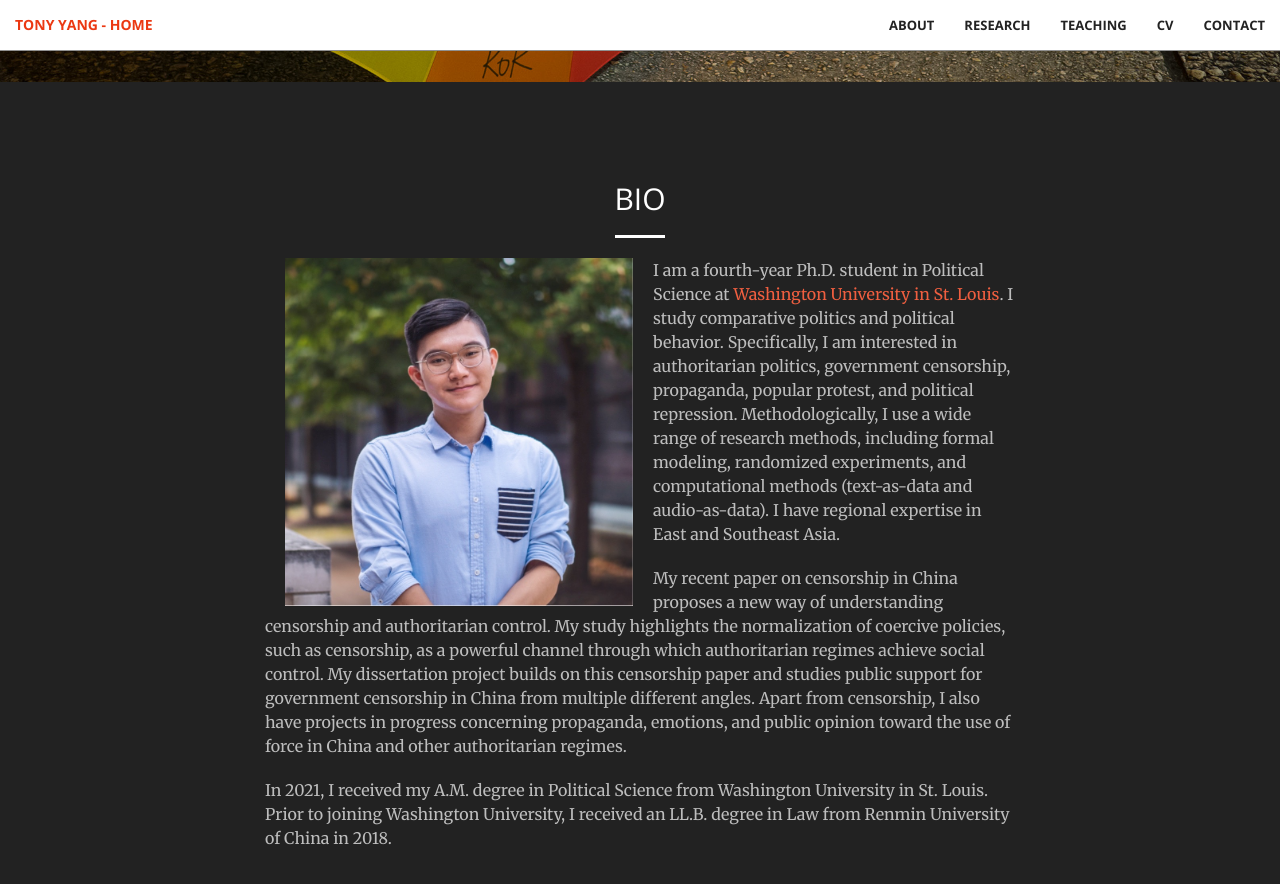
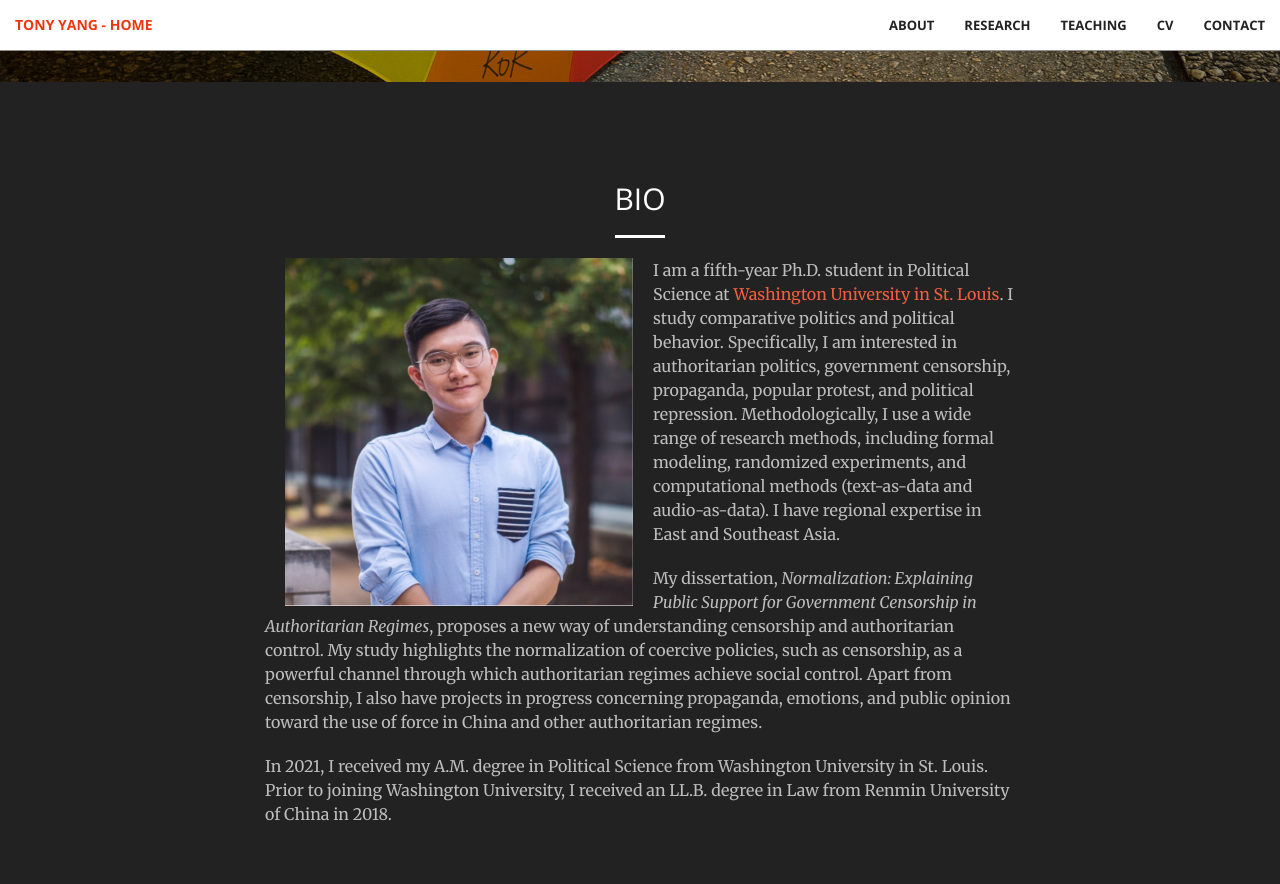
Before and after one commit to tonyhsfz/website, a Jekyll site: the page built from index.html, in a window 1280 px wide and 900 px high, scrolled down 818 px. Shown: the top 884 px of the window. Built offline with Jekyll 4.4.1, drawn with Linux system fonts in a browser that asks for light colours.

Commit message:
Update Bio.html

```diff
--- a/_includes/Bio.html
+++ b/_includes/Bio.html
@@ -6,8 +6,8 @@
                 <hr class="light">
                 <p></p>
                 <img align="left" src="img/Yang.JPG" hspace="20"  width="348" height="348" >
-                <p class="text-faded">I am a fourth-year Ph.D. student in Political Science at <a href="https://polisci.wustl.edu/">Washington University in St. Louis</a>. I study comparative politics and political behavior. Specifically, I am interested in authoritarian politics, government censorship, propaganda, popular protest, and political repression. Methodologically, I use a wide range of research methods, including formal modeling, randomized experiments, and computational methods (text-as-data and audio-as-data). I have regional expertise in East and Southeast Asia.</p>
-                <p class="text-faded">My recent paper on censorship in China proposes a new way of understanding censorship and authoritarian control. My study highlights the normalization of coercive policies, such as censorship, as a powerful channel through which authoritarian regimes achieve social control. My dissertation project builds on this censorship paper and studies public support for government censorship in China from multiple different angles. Apart from censorship, I also have projects in progress concerning propaganda, emotions, and public opinion toward the use of force in China and other authoritarian regimes.</p>
+                <p class="text-faded">I am a fifth-year Ph.D. student in Political Science at <a href="https://polisci.wustl.edu/">Washington University in St. Louis</a>. I study comparative politics and political behavior. Specifically, I am interested in authoritarian politics, government censorship, propaganda, popular protest, and political repression. Methodologically, I use a wide range of research methods, including formal modeling, randomized experiments, and computational methods (text-as-data and audio-as-data). I have regional expertise in East and Southeast Asia.</p>
+                <p class="text-faded">My dissertation, <i>Normalization: Explaining Public Support for Government Censorship in Authoritarian Regimes</i>, proposes a new way of understanding censorship and authoritarian control. My study highlights the normalization of coercive policies, such as censorship, as a powerful channel through which authoritarian regimes achieve social control. Apart from censorship, I also have projects in progress concerning propaganda, emotions, and public opinion toward the use of force in China and other authoritarian regimes.</p>
                 <p class="text-faded">In 2021, I received my A.M. degree in Political Science from Washington University in St. Louis. Prior to joining Washington University, I received an LL.B. degree in Law from Renmin University of China in 2018.</p>
             </div>
         </div>
```
